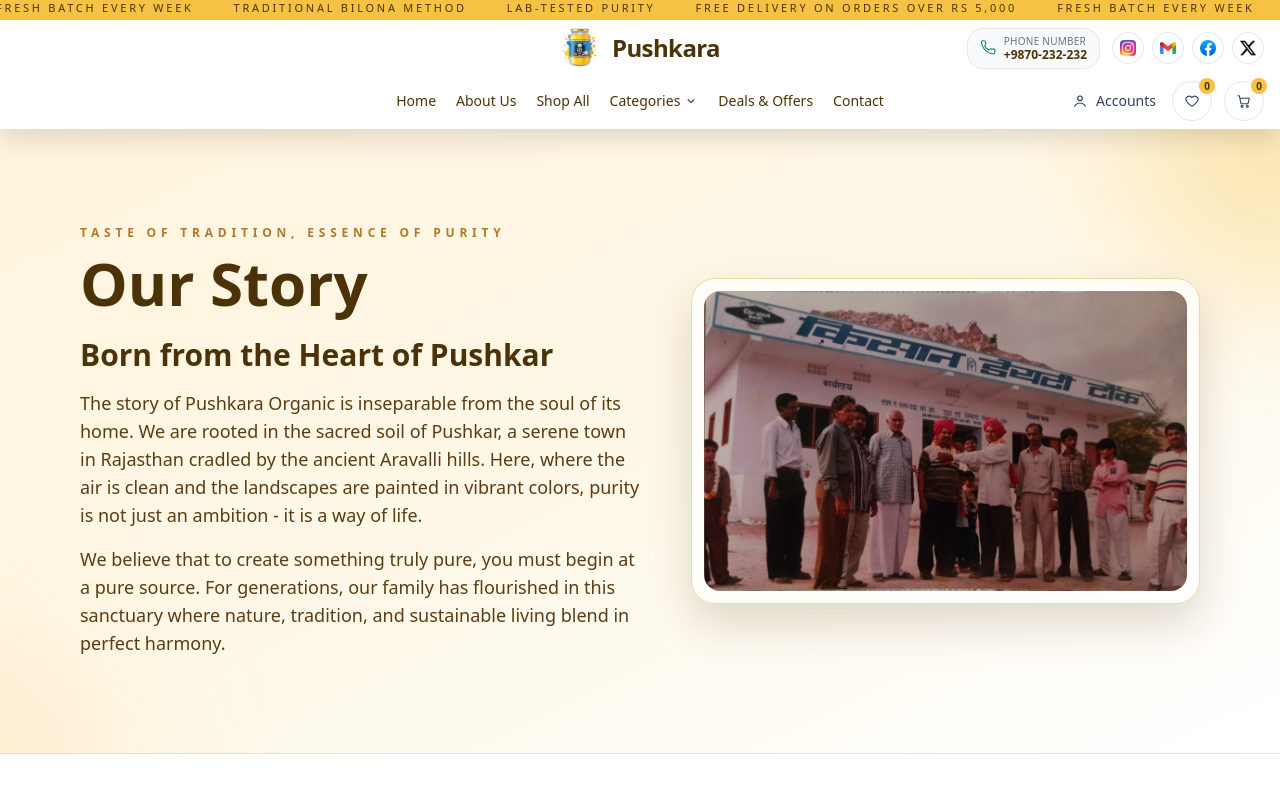
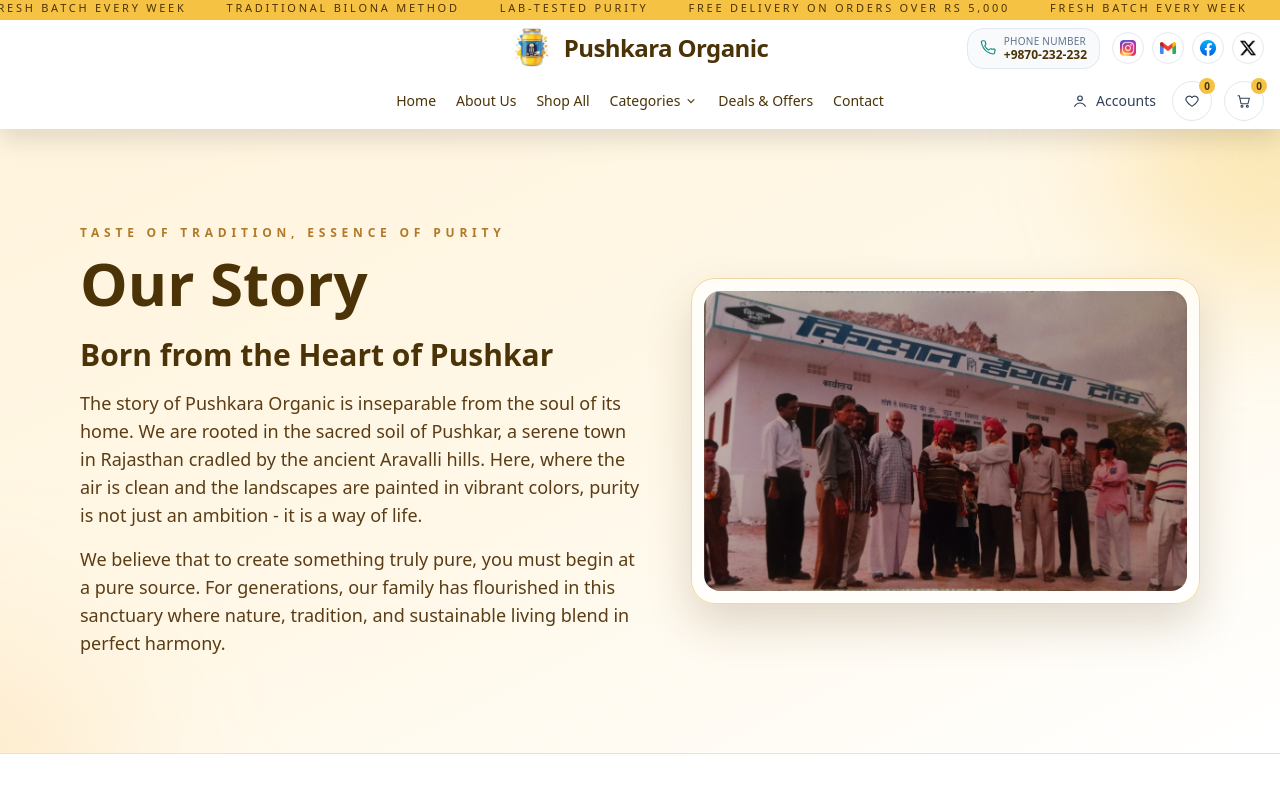
Before and after one commit to RitikDutta/pushkara_vite, a React (Vite) app: page /about in a window 1280 px wide. Shown: the top 792 px of the page. Built offline with nearby package versions, Linux system fonts and the light colour scheme.

Commit message:
updated some content to real info

```diff
--- a/src/components/layout/Footer.jsx
+++ b/src/components/layout/Footer.jsx
@@ -5,10 +5,14 @@ export default function Footer() {
         <div className="grid gap-12 md:grid-cols-[minmax(0,0.95fr)_minmax(0,1fr)] md:gap-10 lg:gap-12 xl:grid-cols-[minmax(0,0.95fr)_minmax(0,1.75fr)] xl:gap-16 2xl:grid-cols-[minmax(0,1fr)_minmax(0,2fr)] 2xl:gap-20">
           <div className="space-y-6">
             <div className="flex items-center gap-3">
-              <div className="flex h-14 w-14 items-center justify-center rounded-full bg-[#f6cf57] text-xl font-bold text-[#3b2318]">
-                P
-              </div>
-              <div className="text-3xl font-semibold text-[#fef6e9]">pushkara</div>
+              <img
+                src="/pushkara_logo.png"
+                alt="Pushkara Organics"
+                className="h-20 w-auto object-contain"
+              />
+              <span className="text-[3rem] font-semibold leading-none text-[#fef6e9]">
+                Pushkara Organic
+              </span>
             </div>
 
             <p className="max-w-lg text-base leading-relaxed text-[#e7d6c4]">
@@ -168,7 +172,7 @@ export default function Footer() {
                       <path d="m22 6-10 7L2 6" />
                     </svg>
                   </span>
-                  <span>pushkara@gmail.com</span>
+                  <span>pushkaraorganics@gmail.com</span>
                 </div>
               </div>
             </div>
--- a/src/components/layout/Navbar.jsx
+++ b/src/components/layout/Navbar.jsx
@@ -30,7 +30,7 @@ export default function Navbar() {
                     alt="Pushkara logo"
                     className="h-10 w-10 rounded-xl object-contain"
                   />
-                  <span className="text-2xl font-semibold tracking-tight">Pushkara</span>
+                  <span className="text-2xl font-semibold tracking-tight">Pushkara Organic</span>
                 </div>
 
                 <div className="col-start-3 flex items-center justify-end gap-3">
--- a/src/pages/About/About.jsx
+++ b/src/pages/About/About.jsx
@@ -369,6 +369,12 @@ export default function About() {
 
       <section className="about-closing bg-[#2b170e] text-[#fef3e2]">
         <div className="mx-auto max-w-4xl px-4 py-16 text-center sm:py-20">
+          <img
+            src="/pushkara_logo.png"
+            alt="Pushkara logo"
+            className="mx-auto mb-6 h-32 w-auto sm:h-40"
+            loading="lazy"
+          />
           <h2 className="text-3xl font-semibold sm:text-4xl" data-animate>
             The Pushkara Promise
           </h2>
@@ -385,7 +391,7 @@ export default function About() {
             className="mt-6 text-sm uppercase tracking-[0.35em] text-[#f6c244]"
             data-animate
           >
-            Pure tradition. Timeless taste.
+            In Tradition We Trust.
           </p>
         </div>
       </section>
```
Also changed, not shown: public/pushkara_logo.png (added).
